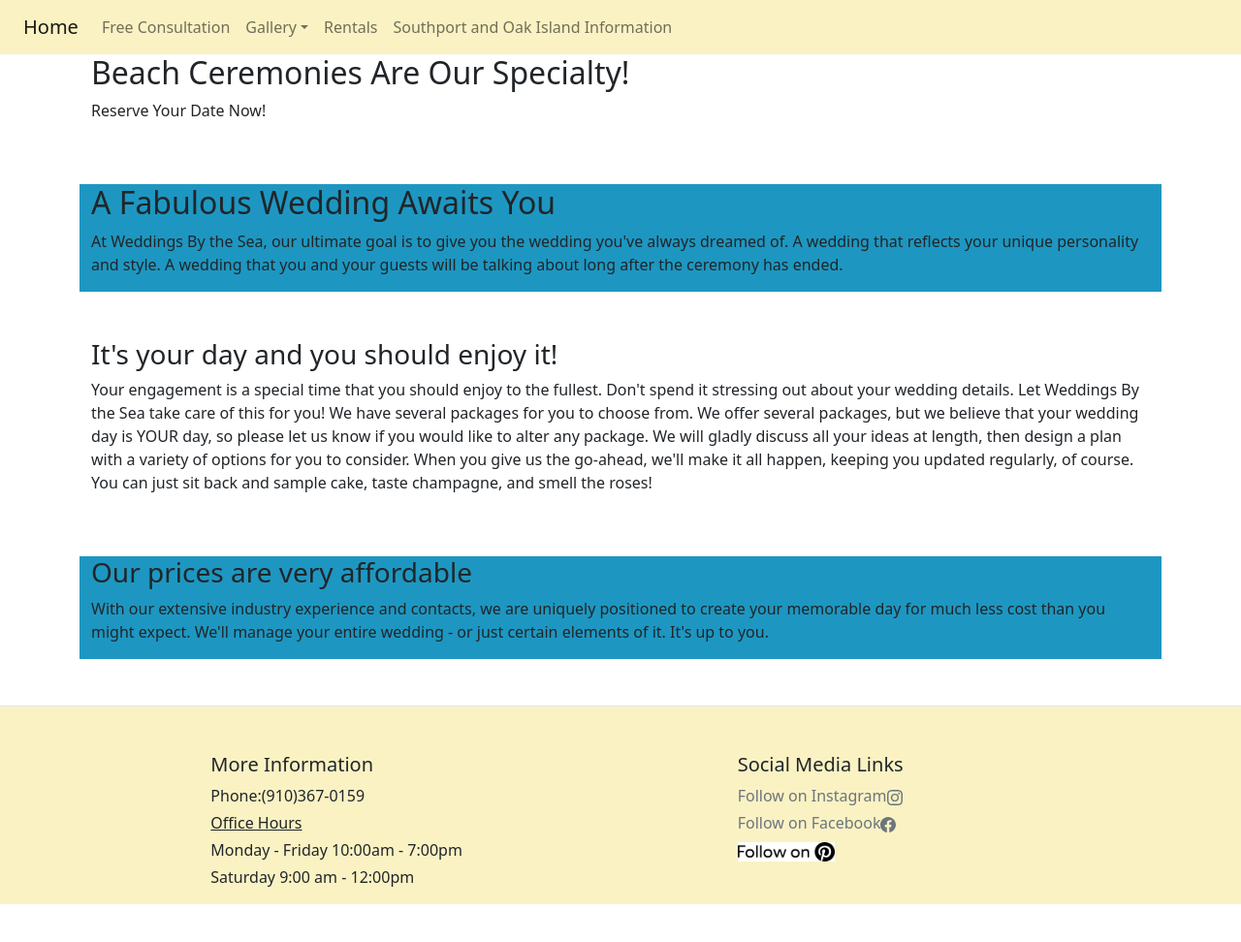
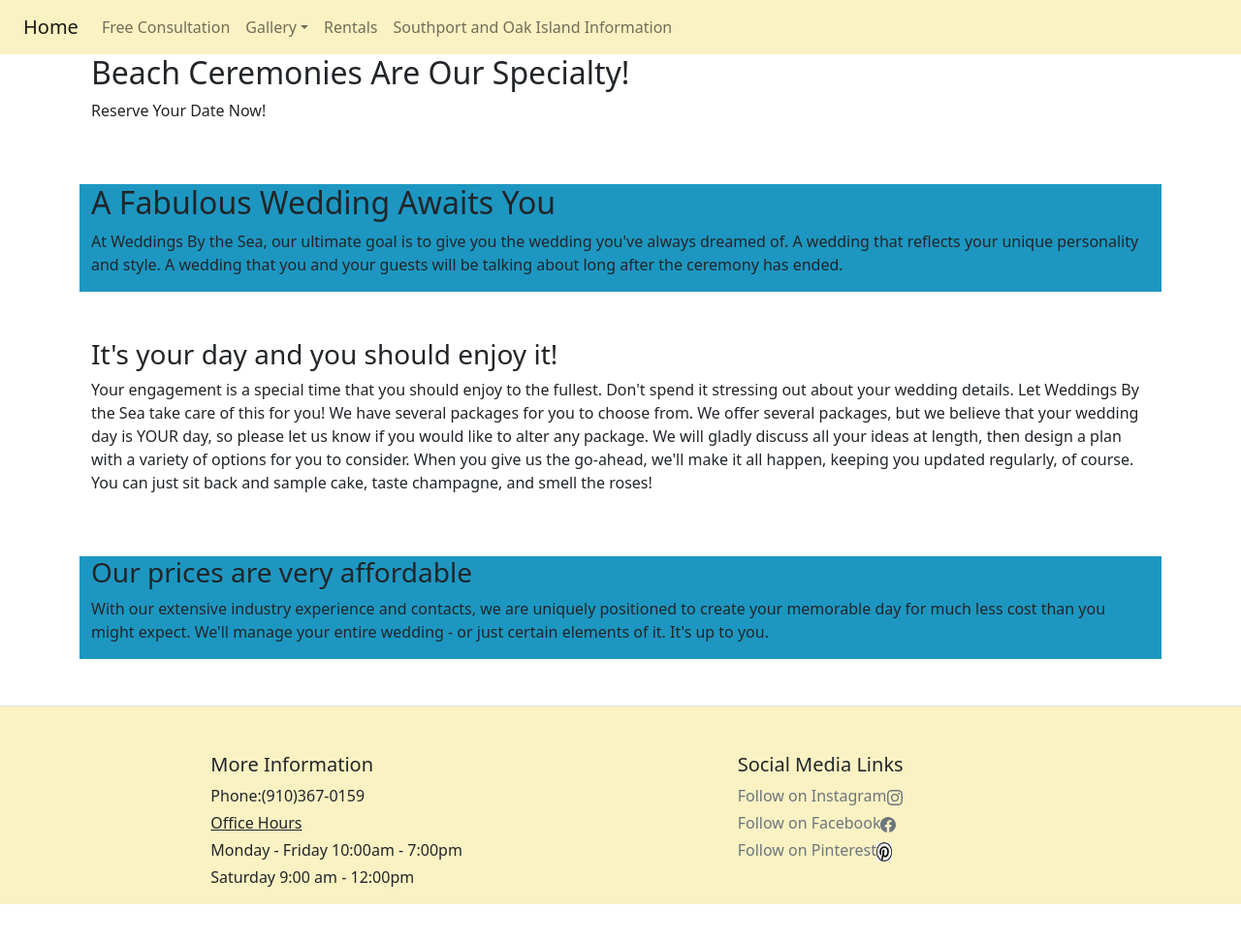
Before and after one commit to weddingsbytheseanc/weddingsbytheseanc.github.io, a Jekyll site: the page built from index.html, in a window 1280 px wide and 981 px high. Shown: the top 972 px of the window at 97% size. Built offline with Jekyll 4.4.1, drawn with Linux system fonts in a browser that asks for light colours; nearby versions of some CDN libraries; library files that are not in the unit come from our copies.

Commit message:
replaced picture

```diff
--- a/_layouts/default.html
+++ b/_layouts/default.html
@@ -67,7 +67,7 @@
 								<li class="mb-1"><a class="link-secondary text-decoration-none" href="https://www.facebook.com/weddingsbytheseanc/">Follow on Facebook<svg xmlns="http://www.w3.org/2000/svg" width="16" height="16" fill="currentColor" class="bi bi-facebook" viewBox="0 0 16 16">
   <path d="M16 8.049c0-4.446-3.582-8.05-8-8.05C3.58 0-.002 3.603-.002 8.05c0 4.017 2.926 7.347 6.75 7.951v-5.625h-2.03V8.05H6.75V6.275c0-2.017 1.195-3.131 3.022-3.131.876 0 1.791.157 1.791.157v1.98h-1.009c-.993 0-1.303.621-1.303 1.258v1.51h2.218l-.354 2.326H9.25V16c3.824-.604 6.75-3.934 6.75-7.951z"/>
 </svg></a></li>
-								<li class="mb-1"><a class="link-secondary text-decoration-none" href="https://www.pinterest.com/wedbysea/"><img src="assets\pictures\Pinterest.png" width="100" height="20"></a></li>
+								<li class="mb-1"><a class="link-secondary text-decoration-none" href="https://www.pinterest.com/wedbysea/">Follow on Pinterest<img src="assets\pictures\Pinterest.png" width="16" height="20"></a></li>
 							</ul>
 						</div>
 					</div>
```
Also changed, not shown: assets/pictures/Pinterest.png.
